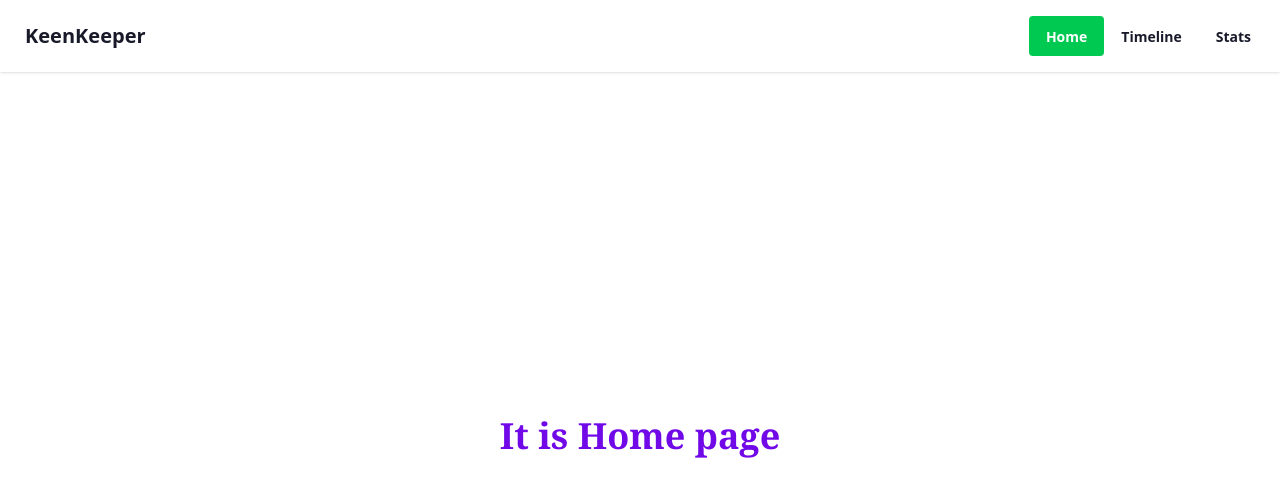
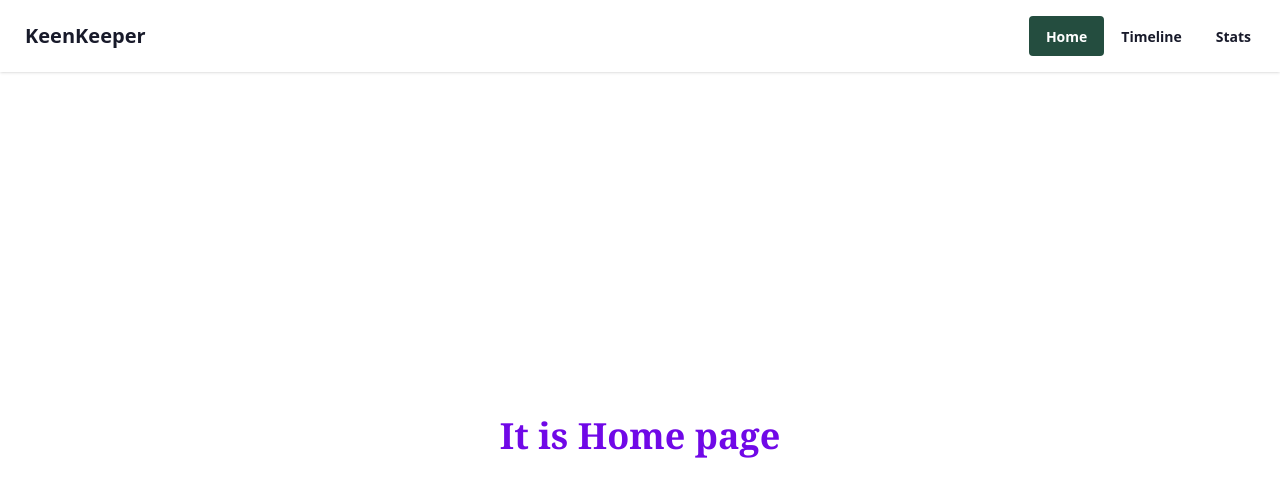
Before and after one commit to Nafiul-Islam-Eshan/KeenKeeper, a Next.js app: page / in a window 1280 px wide. Shown: the top 496 px of the page. Built offline with nearby package versions, Linux system fonts and the light colour scheme.

Commit message:
Navbar: Active color set with similar to the figma

```diff
--- a/src/Component/navbar/page.jsx
+++ b/src/Component/navbar/page.jsx
@@ -55,7 +55,7 @@ const NavbarPage = () => {
           <li>
             <Link
               href="/"
-              className={`btn btn-ghost text-md ${pathname == "/" && " bg-green-500 text-white font-bold"}`}
+              className={`btn btn-ghost text-md ${pathname == "/" && " bg-[#244D3F]  text-white font-bold"}`}
             >
               Home
             </Link>
@@ -63,7 +63,7 @@ const NavbarPage = () => {
           <li>
             <Link
               href="/timeline"
-              className={`btn btn-ghost text-md ${pathname == "/timeline" && " bg-green-500 text-white font-bold"}`}
+              className={`btn btn-ghost text-md ${pathname == "/timeline" && " bg-[#244D3F] text-white font-bold"}`}
             >
               Timeline
             </Link>
@@ -71,7 +71,7 @@ const NavbarPage = () => {
           <li>
             <Link
               href="/stats"
-              className={`btn btn-ghost text-md ${pathname == "/stats" && " bg-green-500 text-white font-bold"}`}
+              className={`btn btn-ghost text-md ${pathname == "/stats" && " bg-[#244D3F]  text-white font-bold"}`}
             >
               Stats
             </Link>
```
